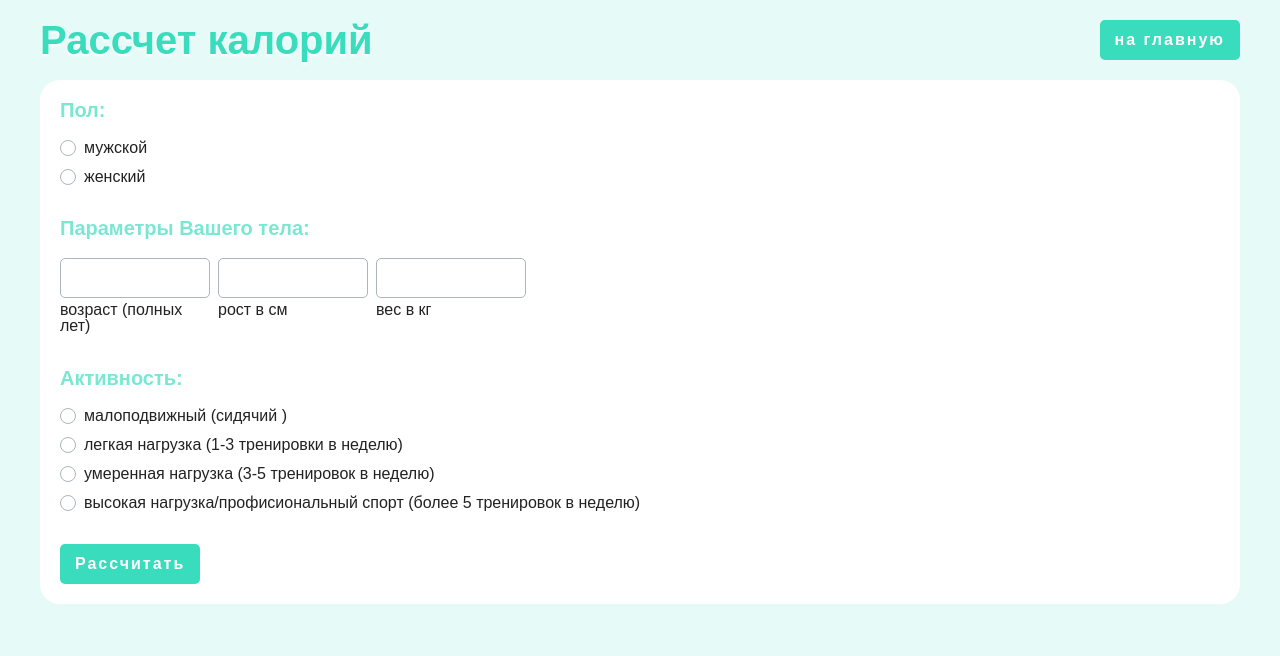
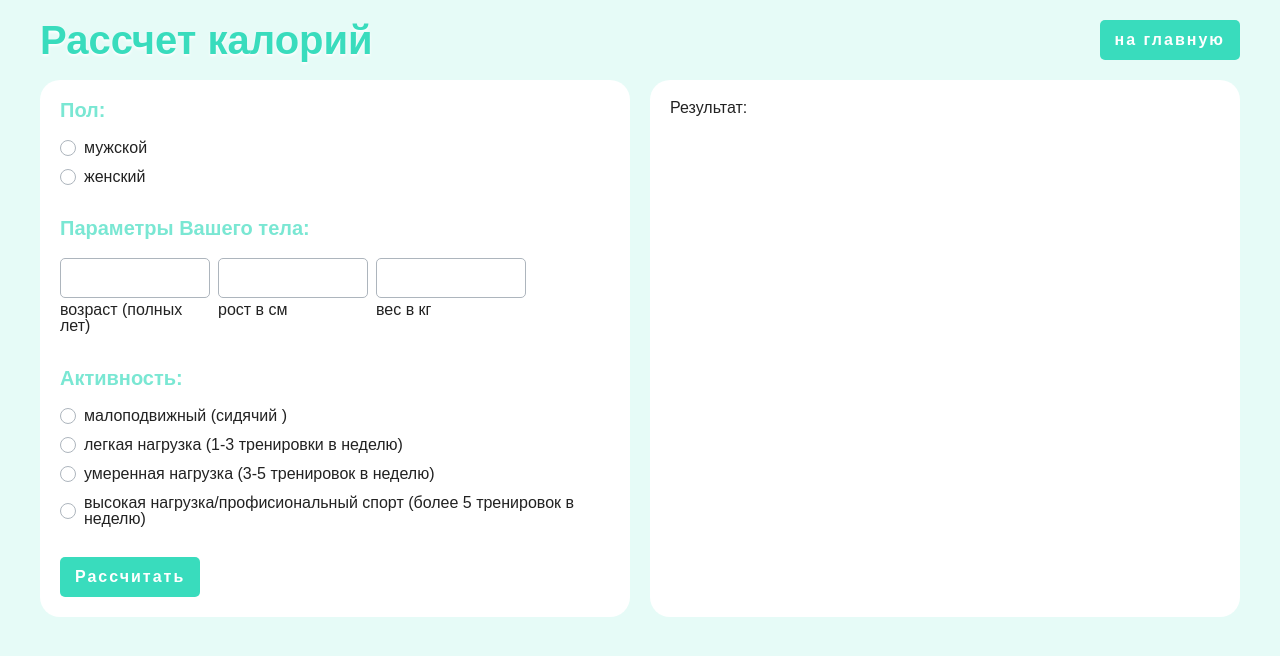
Before and after one commit to BarabinaAN/make-diet, a React app: page / in a window 1280 px wide. Shown: the top 656 px of the page. Built offline with nearby package versions, Linux system fonts and the light colour scheme.

Commit message:
uotput result in recomendation component

```diff
--- a/src/components/diet-form/diet-form.js
+++ b/src/components/diet-form/diet-form.js
@@ -7,7 +7,7 @@ import { withValidate } from "../hoc";
 import "./diet-form.scss";
 
 const DietForm = (props) => {
-  const { errors, fields, result, onChangeRadio, onSubmit } = props
+  const { errors, fields, onChangeRadio, onSubmit } = props
   const { age, growth, weight } = fields
 
   const fieldlist = [
@@ -59,40 +59,9 @@ const DietForm = (props) => {
     })
   }
 
-  const renderResult = () => {
-    const { normal, loss, gain } = result
-
+  const fieldset = renderFieldset(fieldlist)
   return (
-      <div>
-        <div>
-          Общий коллораж с учетом активности: {normal.calories} ккалл
-          <ul>
-            <li>Белки:<b>{normal.proteins}</b> ккалл</li>
-            <li>Жиры:<b>{normal.fats}</b> ккалл</li>
-            <li>Углеводы:<b>{normal.carbohydrates}</b> ккалл</li>
-          </ul>
-        </div>
-        <div>Коллораж на уменьшение массы: {loss.calories} ккалл
-          <ul>
-            <li>Белки:<b>{loss.proteins}</b> ккалл</li>
-            <li>Жиры:<b>{loss.fats}</b> ккалл</li>
-            <li>Углеводы:<b>{loss.carbohydrates}</b> ккалл</li>
-          </ul>
-        </div>
-        <div>Коллораж на набор массы: {gain.calories} ккалл
-          <ul>
-            <li>Белки:<b>{gain.proteins}</b> ккалл</li>
-            <li>Жиры:<b>{gain.fats}</b> ккалл</li>
-            <li>Углеводы:<b>{gain.carbohydrates}</b> ккалл</li>
-          </ul>
-        </div>
-      </div>
-    )
-  }
-
-  const fieldset = renderFieldset(fieldlist)
-  const calculate = result ? renderResult() : null
-  return (
+    <div className="cell-6">
       <form className="diet-form">
         {fieldset}
         <button
@@ -102,10 +71,9 @@ const DietForm = (props) => {
         >
           Рассчитать
           </button>
-      {/* <Link to='/recomendation/' className='btn-primary'>Рассчитать</Link> */}
-      {calculate}
       </form>
+    </div>
   );
 };
 
-export default withValidate(DietForm);
+export default DietForm;
--- a/src/components/diet-recomendation/diet-recomendation.js
+++ b/src/components/diet-recomendation/diet-recomendation.js
@@ -2,16 +2,46 @@ import React from "react";
 import { withServiceConsumer, withData } from "../hoc";
 import "./diet-recomendation.scss";
 
-const DietRecomendation = ({ data }) => {
-  const { name } = data[0];
+const DietRecomendation = (props) => {
+
+  const renderRecomendation = () => {
+    const { normal, loss, gain } = props.result
+    return (
+      <div>
+        <div>
+          Общий коллораж с учетом активности: {normal.calories} ккалл
+          <ul>
+            <li>Белки:<b>{normal.proteins}</b> ккалл</li>
+            <li>Жиры:<b>{normal.fats}</b> ккалл</li>
+            <li>Углеводы:<b>{normal.carbohydrates}</b> ккалл</li>
+          </ul>
+        </div>
+        <div>Коллораж на уменьшение массы: {loss.calories} ккалл
+          <ul>
+            <li>Белки:<b>{loss.proteins}</b> ккалл</li>
+            <li>Жиры:<b>{loss.fats}</b> ккалл</li>
+            <li>Углеводы:<b>{loss.carbohydrates}</b> ккалл</li>
+          </ul>
+        </div>
+        <div>Коллораж на набор массы: {gain.calories} ккалл
+          <ul>
+            <li>Белки:<b>{gain.proteins}</b> ккалл</li>
+            <li>Жиры:<b>{gain.fats}</b> ккалл</li>
+            <li>Углеводы:<b>{gain.carbohydrates}</b> ккалл</li>
+          </ul>
+        </div>
+      </div>
+    )
+  }
+  const recomendation = props.result ? renderRecomendation() : null
   return (
-    <section className="diet-recomendation">
-      <h2>Результат:</h2>
-      <p>{ name }</p>
-    </section>
+    <div className="cell-6">
+      <section className="diet-recomendation">
+        <h2>Результат:</h2>
+        {recomendation}
+      </section>
+    </div>
   );
 };
 
-export default withServiceConsumer(
-  withData(DietRecomendation)
-);
+export default DietRecomendation;
--- a/src/components/diet-recomendation/diet-recomendation.scss
+++ b/src/components/diet-recomendation/diet-recomendation.scss
@@ -3,4 +3,5 @@
    padding: 20px;
    box-sizing: border-box;
    border-radius: 20px;
+   min-height: 100%;
 }
--- a/src/components/pages/pages.js
+++ b/src/components/pages/pages.js
@@ -2,16 +2,21 @@ import React from 'react';
 import PageHeader from '../page-header';
 import DietForm from "../diet-form";
 import DietRecomendation from "../diet-recomendation";
+import { withValidate } from "../hoc";
 import { Link } from 'react-router-dom';
 
-const CalculationPage = () => {
+const DietPage = (props) => {
    return (
       <div className='container'>
          <PageHeader />
-         <DietForm />
+         <div className="grid">
+            <DietForm {...props}/>
+            <DietRecomendation {...props}/>
+         </div>
       </div>
    )
 }
+
 const RecomendationPage = () => {
    return (
       <div className='container'>
@@ -32,6 +37,7 @@ const Error404Page = () => {
       </div>
    )
 }
+const CalculationPage = withValidate(DietPage)
 
 export {
    CalculationPage,
--- a/src/scss/base.scss
+++ b/src/scss/base.scss
@@ -17,3 +17,13 @@ h1 {
   max-width: 100%;
   padding: 0 40px;
 }
+.grid {
+  display: flex;
+  margin: 0 -10px;
+  & > * {
+    padding: 0 10px;
+  }
+  .cell-6 {
+    width: 50%;
+  }
+}
```
Lines whose indentation alone changed are shown as unchanged.
